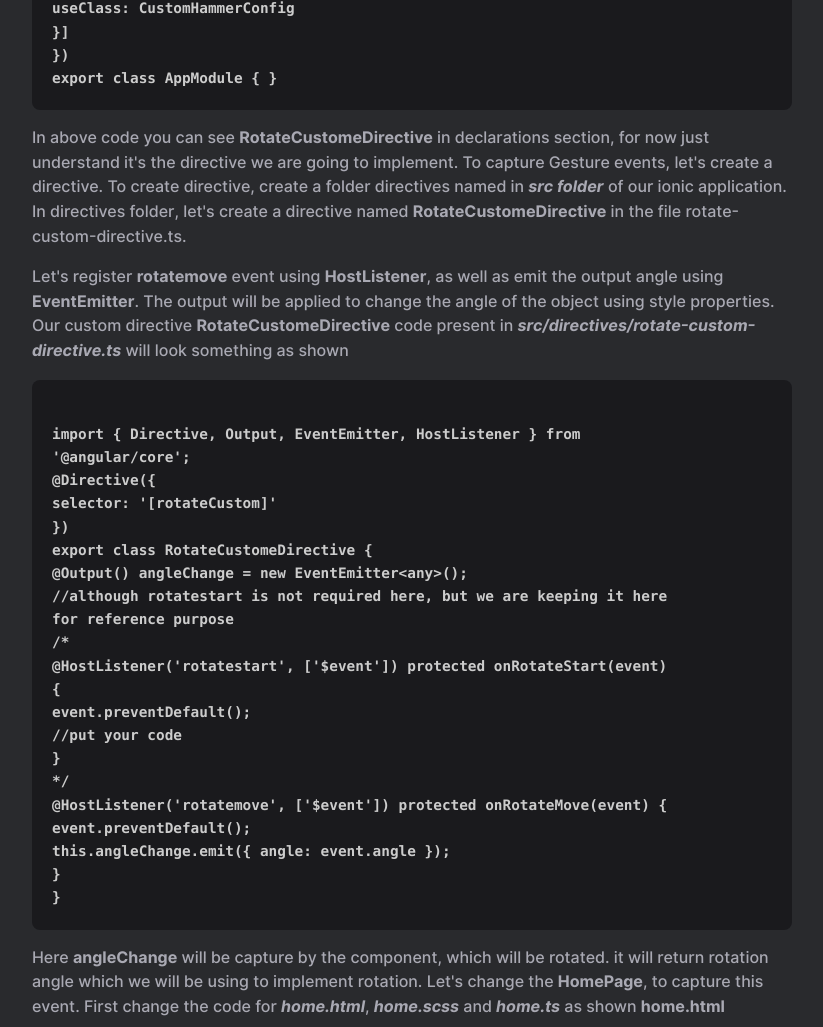
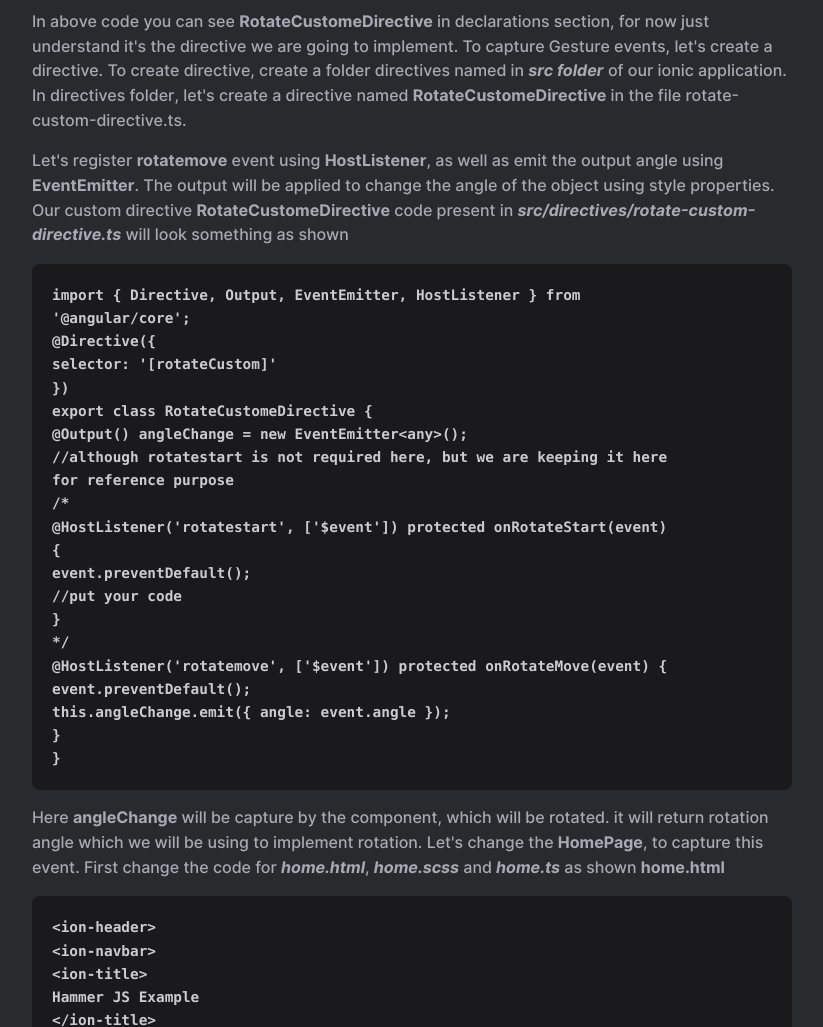
Before and after one commit to nitishkumar71/blog.nitishkumarsingh.xyz, a Gatsby site: page /2019-03-31-ionic2-hammer-js-example/ in a window 1280 px wide. Shown: the part 2345-3372 px from the top of the page, without its empty margins (228-1051 px from the left). Built offline with nearby package versions, Linux system fonts and the light colour scheme; Gatsby itself is replaced by a stand-in of ours; some packages are replaced by stand-ins of ours; code samples lack their colours.

Commit message:
Update Posts “2019-03-31-ionic2-hammer-js-example”

````diff
--- a/posts/2019-03-31-ionic2-hammer-js-example.md
+++ b/posts/2019-03-31-ionic2-hammer-js-example.md
@@ -27,24 +27,19 @@ as shown
 ![Hammer JS With Ionic](/assets/ezgif.com-video-to-gif.gif "Hammer JS With
 Ionic")
 
-
 Here we are trying to rotate the box in any direction by using Gesture events.
 To perform rotation we need to use two fingers. Let's see how we can implement
 the same in Ionic. Let's create a blank application using command
 
 ```
-
 ionic start hammerjsExample blank --v2
 ```
-
 
 Now let's add Hammer.JS into our application using the command
 
 ```
-
 npm install hammerjs --save
 ```
-
 
 We will implement rotation event, which is by default disabled. So first we
 need to enable rotation event. As we have mentioned earlier, angular version 2
@@ -58,22 +53,18 @@ to customize behavior of Hammer.js. They are:
   settings of Hammer. To know more about the gesture events configuration,
   please look into official documentation of Hammer.
 
-
 To enable rotation first we need to import **HAMMER_GESTURE_CONFIG**,
 **HammerGestureConfig** into app.module.ts
 
 ```
-
 import { HammerGestureConfig, HAMMER_GESTURE_CONFIG } from
 '@angular/platform-browser';
 ```
-
 
 Now let's create our own **CustomHammerConfig** class in app.module.ts, which
 will extend class **HammerGestureConfig** to override Hammer.js Configuration.
 
 ```
-
 export class CustomHammerConfig extends HammerGestureConfig {
 overrides = {
 'rotate': { enable: true } //rotate is disabled by default, so we need to
@@ -82,11 +73,9 @@ enable it
 }
 ```
 
-
 Now let's change providers in NgModule as shown
 
 ```
-
 @NgModule({
 declarations: [
 MyApp,
@@ -112,23 +101,20 @@ useClass: CustomHammerConfig
 export class AppModule { }
 ```
 
-
 In above code you can see **RotateCustomeDirective** in declarations section,
 for now just understand it's the directive we are going to implement. To
 capture Gesture events, let's create a directive. To create directive, create
-a folder directives named in **_src folder_** of our ionic application. In
+a folder directives named in _**src folder**_ of our ionic application. In
 directives folder, let's create a directive named **RotateCustomeDirective**
 in the file rotate-custom-directive.ts.
-
 
 Let's register **rotatemove** event using **HostListener**, as well as emit
 the output angle using **EventEmitter**. The output will be applied to change
 the angle of the object using style properties.
 Our custom directive **RotateCustomeDirective** code present in
-**_src/directives/rotate-custom-directive.ts_** will look something as shown
+_**src/directives/rotate-custom-directive.ts**_ will look something as shown
 
 ```
-
 import { Directive, Output, EventEmitter, HostListener } from
 '@angular/core';
 @Directive({
@@ -152,15 +138,13 @@ this.angleChange.emit({ angle: event.angle });
 }
 ```
 
-
 Here **angleChange** will be capture by the component, which will be rotated.
 it will return rotation angle which we will be using to implement rotation.
 Let's change the **HomePage**, to capture this event. First change the code
-for **_home.html_**, **_home.scss_** and **_home.ts_** as shown
+for _**home.html**_, _**home.scss**_ and _**home.ts**_ as shown
 **home.html**
 
 ```
-
 <ion-header>
 <ion-navbar>
 <ion-title>
@@ -177,11 +161,13 @@ transformstyle>
 </ion-content>
 ```
 
-
 here we applied **rotateCustom** on the div and registering **OnRotation()**
 event to receive the angle for rotation. The received angle will be used to
 update style.transform css property using variable transformStyle.
 **home.scss**
+
+```
+
 page-home {
 }
 .box {
@@ -200,8 +186,12 @@ padding: 45% 0 0 0;
 .box:hover {
 cursor:pointer;
 }
+```
 
 **home.ts**
+
+```
+
 import { Component } from '@angular/core';
 import { NavController} from 'ionic-angular';
 @Component({
@@ -222,6 +212,8 @@ this.angle=event.angle;
 this.transformStyle="rotate("+this.angle+"deg)";
 }
 }
+```
+
 
 
 In constructor we applied zero degree be default. **onRotation** function will
````
